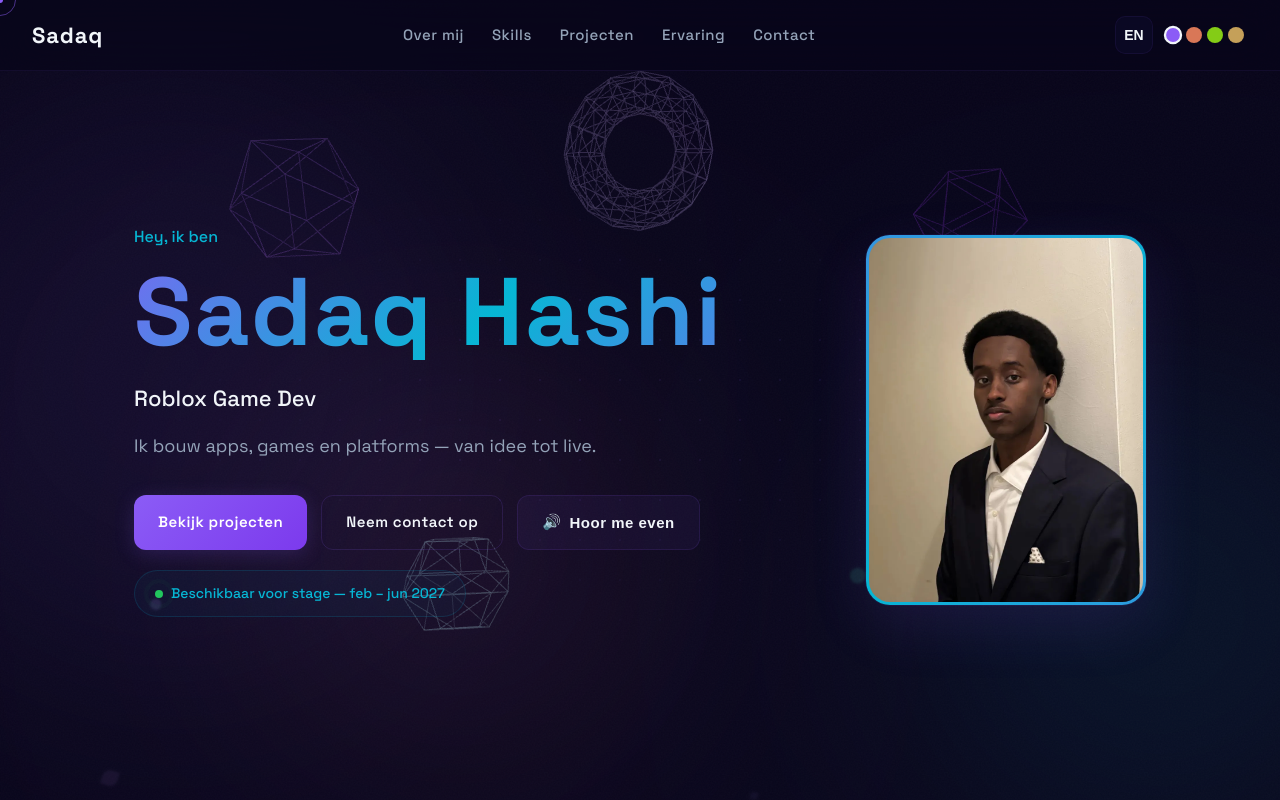
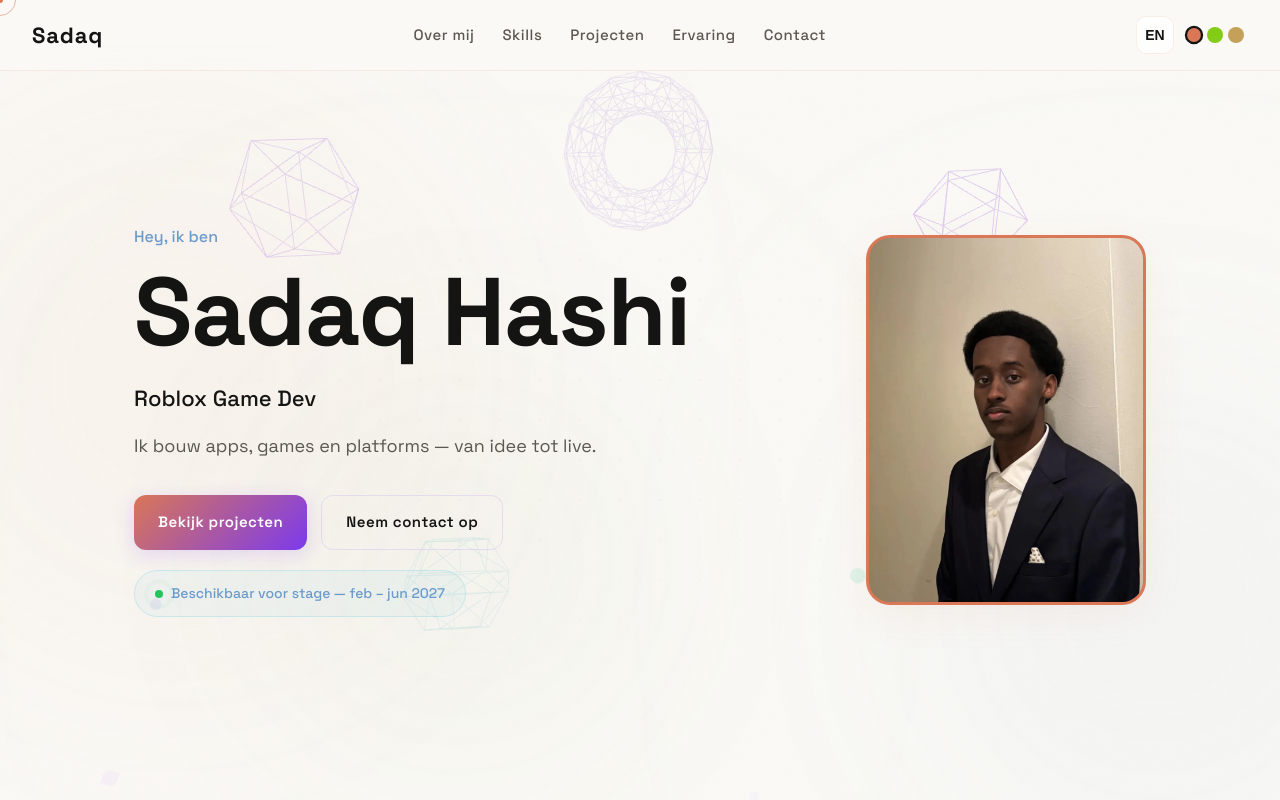
Before and after one commit to SadaqHashi/portfolio, a React (Vite) app: page / in a window 1280 px wide. Shown: the top 800 px of the page. Built offline with nearby package versions, Linux system fonts and the light colour scheme.

Commit message:
Redesign: warm editorial default, remove AI voice, kill purple gradients

```diff
--- a/src/App.css
+++ b/src/App.css
@@ -451,19 +451,9 @@ section {
 .glow-text {
   font-size: clamp(52px, 10vw, 96px);
   font-weight: 700;
-  letter-spacing: 2px;
+  letter-spacing: -1px;
   display: inline-block;
-  background: linear-gradient(135deg, #c4b5fd, #8b5cf6, #06b6d4, #8b5cf6, #c4b5fd);
-  background-size: 300% 300%;
-  -webkit-background-clip: text;
-  -webkit-text-fill-color: transparent;
-  background-clip: text;
-  animation: gradient-flow 6s ease infinite;
-}
-
-@keyframes gradient-flow {
-  0%, 100% { background-position: 0% 50%; }
-  50% { background-position: 100% 50%; }
+  color: var(--text-h);
 }
 
 /* Typing effect */
@@ -514,21 +504,15 @@ section {
   height: 370px;
   border-radius: 24px;
   padding: 3px;
-  background: linear-gradient(135deg, var(--accent), var(--accent-2), var(--accent));
-  background-size: 300% 300%;
-  animation: gradient-flow 6s ease infinite;
-  box-shadow:
-    0 20px 60px rgba(139, 92, 246, 0.12),
-    0 0 0 1px rgba(139, 92, 246, 0.08);
+  background: var(--accent);
+  box-shadow: var(--shadow);
   transition: transform 0.6s cubic-bezier(0.16, 1, 0.3, 1),
               box-shadow 0.6s ease;
 }
 
 .photo-frame:hover {
   transform: perspective(600px) rotateY(-5deg) rotateX(3deg) scale(1.03);
-  box-shadow:
-    0 30px 80px rgba(139, 92, 246, 0.2),
-    0 0 0 1px rgba(139, 92, 246, 0.15);
+  box-shadow: var(--shadow);
 }
 
 .photo-frame img {
@@ -1763,9 +1747,7 @@ footer {
 
 @media (prefers-reduced-motion: reduce) {
   .reveal, .reveal-left, .reveal-right, .reveal-scale { transition-duration: 0.01ms; }
-  .photo-frame { animation: gradient-flow 6s ease infinite; }
   .skill-chip, .revealed .skill-chip { animation: none; }
-  .glow-text { animation: gradient-flow 6s ease infinite; }
   .tilt { transform: none !important; transition: none; }
   .glow-btn::before { display: none; }
   .scene-3d { display: none; }
--- a/src/App.tsx
+++ b/src/App.tsx
@@ -18,10 +18,6 @@ const skillItems = [
 const roles = ['Fullstack Developer', 'Roblox Game Dev', 'Student @ AP Hogeschool']
 
 const THEMES = [
-  {
-    id: 'default', dot: '#8b5cf6', scheme: 'dark',
-    vars: { '--bg': '#08051a', '--bg-2': '#0f0b2a', '--bg-card': 'rgba(15,11,42,0.65)', '--text': '#94a3b8', '--text-h': '#f1f5f9', '--border': 'rgba(139,92,246,0.08)', '--accent': '#8b5cf6', '--accent-2': '#06b6d4', '--accent-3': '#f472b6', '--accent-bg': 'rgba(139,92,246,0.06)', '--shadow': '0 10px 40px rgba(0,0,0,0.5)', '--nav-bg': 'rgba(8,5,26,0.6)', '--grid-color': 'rgba(139,92,246,0.07)' },
-  },
   {
     id: 'editorial', dot: '#d97757', scheme: 'light',
     vars: { '--bg': '#faf9f5', '--bg-2': '#ffffff', '--bg-card': 'rgba(255,255,255,0.8)', '--text': '#5a5850', '--text-h': '#141413', '--border': 'rgba(217,119,87,0.12)', '--accent': '#d97757', '--accent-2': '#6a9bcc', '--accent-3': '#788c5d', '--accent-bg': 'rgba(217,119,87,0.04)', '--shadow': '0 10px 40px rgba(217,119,87,0.08)', '--nav-bg': 'rgba(250,249,245,0.8)', '--grid-color': 'rgba(217,119,87,0.05)' },
@@ -384,8 +380,6 @@ function ProjectModal({ project, onClose, tx }: { project: ProjectDetail; onClos
 function App() {
   const [selected, setSelected] = useState<ProjectDetail | null>(null)
   const [cmdOpen, setCmdOpen] = useState(false)
-  const [audioPlaying, setAudioPlaying] = useState(false)
-  const audioRef = useRef<HTMLAudioElement>(null)
   const photoClicksRef = useRef(0)
   const photoTimerRef = useRef<ReturnType<typeof setTimeout>>(undefined)
 
@@ -452,12 +446,6 @@ function App() {
     }
   }
 
-  const handleVoice = () => {
-    const audio = audioRef.current
-    if (!audio) return
-    if (audioPlaying) { audio.pause(); audio.currentTime = 0; setAudioPlaying(false) }
-    else { audio.play(); setAudioPlaying(true) }
-  }
 
   return (
     <>
@@ -468,7 +456,6 @@ function App() {
       <CustomCursor />
       <ScrollProgress />
 
-      <audio ref={audioRef} key={lang} src={lang === 'nl' ? '/voice-nl.mp3' : '/voice-en.mp3'} onEnded={() => setAudioPlaying(false)} />
 
       <div className="section-blob blob-1" />
       <div className="section-blob blob-2" />
@@ -509,9 +496,6 @@ function App() {
             <div className="actions reveal reveal-delay-3">
               <a className="btn glow-btn" href="#projecten">{tx.ctaProjects}</a>
               <a className="btn outline-btn" href="#contact">{tx.ctaContact}</a>
-              <button className="btn voice-btn" onClick={handleVoice} type="button">
-                <span className={`voice-icon ${audioPlaying ? 'playing' : ''}`}>&#x1F50A;</span> {tx.listenIntro}
-              </button>
             </div>
             <div className="stage-badge reveal reveal-delay-4">
               <span className="pulse-dot" />
--- a/src/index.css
+++ b/src/index.css
@@ -1,18 +1,18 @@
 :root {
-  --text: #94a3b8;
-  --text-h: #f1f5f9;
-  --bg: #08051a;
-  --bg-2: #0f0b2a;
-  --bg-card: rgba(15, 11, 42, 0.65);
-  --border: rgba(139, 92, 246, 0.08);
-  --accent: #8b5cf6;
-  --accent-2: #06b6d4;
-  --accent-3: #f472b6;
-  --accent-bg: rgba(139, 92, 246, 0.06);
-  --shadow: 0 10px 40px rgba(0, 0, 0, 0.5);
+  --text: #5a5850;
+  --text-h: #141413;
+  --bg: #faf9f5;
+  --bg-2: #ffffff;
+  --bg-card: rgba(255, 255, 255, 0.8);
+  --border: rgba(217, 119, 87, 0.12);
+  --accent: #d97757;
+  --accent-2: #6a9bcc;
+  --accent-3: #788c5d;
+  --accent-bg: rgba(217, 119, 87, 0.04);
+  --shadow: 0 10px 40px rgba(217, 119, 87, 0.08);
   --radius: 16px;
-  --nav-bg: rgba(8, 5, 26, 0.6);
-  --grid-color: rgba(139, 92, 246, 0.07);
+  --nav-bg: rgba(250, 249, 245, 0.8);
+  --grid-color: rgba(217, 119, 87, 0.05);
 
   --sans: 'Space Grotesk', system-ui, 'Segoe UI', sans-serif;
 
@@ -20,24 +20,15 @@
   color: var(--text);
   -webkit-font-smoothing: antialiased;
   scroll-behavior: smooth;
-  color-scheme: dark;
+  color-scheme: light;
 }
 
 :root[data-theme="light"] {
-  --text: #475569;
-  --text-h: #0f172a;
-  --bg: #f5f3ff;
-  --bg-2: #ffffff;
-  --bg-card: rgba(255, 255, 255, 0.75);
-  --border: rgba(139, 92, 246, 0.12);
-  --accent: #7c3aed;
-  --accent-2: #0891b2;
-  --accent-3: #ec4899;
-  --accent-bg: rgba(139, 92, 246, 0.04);
-  --shadow: 0 10px 40px rgba(139, 92, 246, 0.08);
-  --nav-bg: rgba(245, 243, 255, 0.7);
-  --grid-color: rgba(139, 92, 246, 0.06);
   color-scheme: light;
+}
+
+:root[data-theme="dark"] {
+  color-scheme: dark;
 }
 
 *,
@@ -68,12 +59,12 @@ p {
 }
 
 ::selection {
-  background: rgba(139, 92, 246, 0.25);
-  color: #fff;
+  background: rgba(217, 119, 87, 0.2);
+  color: #141413;
 }
 
-:root[data-theme="light"] ::selection {
-  color: #0f172a;
+:root[data-theme="dark"] ::selection {
+  color: #f1f5f9;
 }
 
 ::-webkit-scrollbar {
@@ -85,10 +76,11 @@ p {
 }
 
 ::-webkit-scrollbar-thumb {
-  background: rgba(139, 92, 246, 0.25);
+  background: var(--accent);
+  opacity: 0.3;
   border-radius: 3px;
 }
 
 ::-webkit-scrollbar-thumb:hover {
-  background: rgba(139, 92, 246, 0.45);
+  opacity: 0.5;
 }
```
